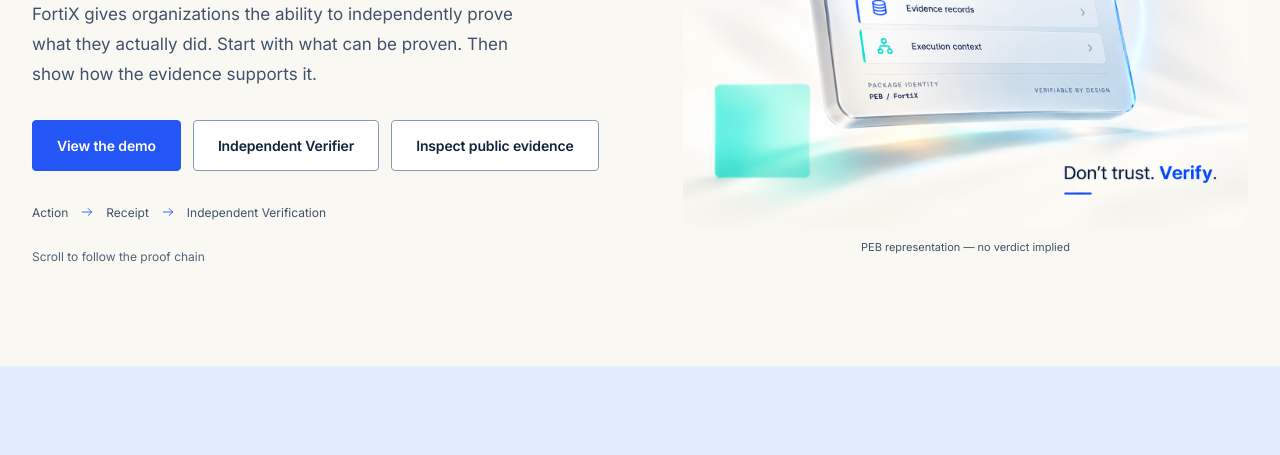
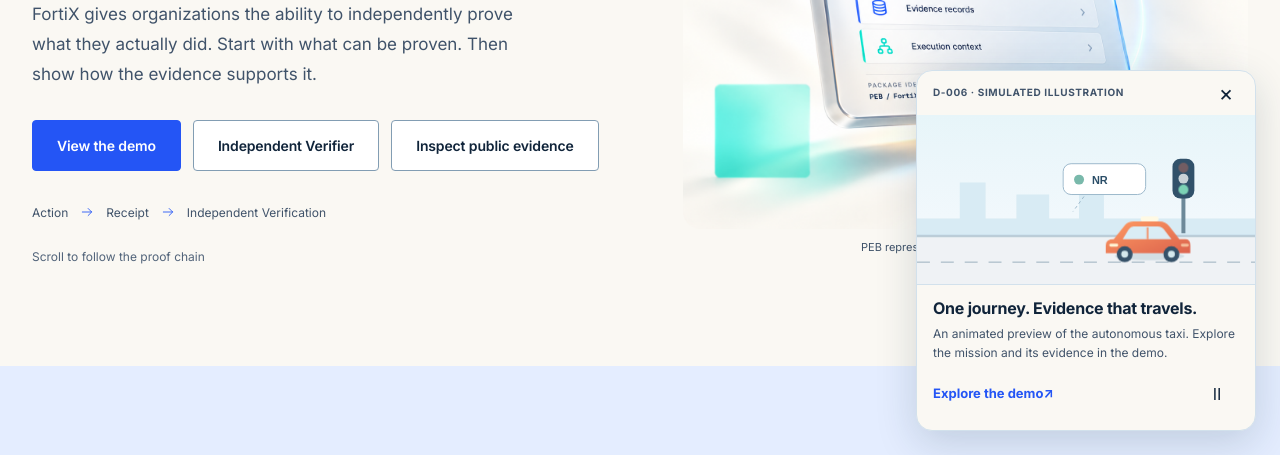
Before and after one commit to youneselyamani01-wq/fortix, a React (Vite) app in the folder site/: page / in a window 1280 px wide. Shown: the part 345-800 px from the top of the page. Built offline with nearby package versions, Linux system fonts and the light colour scheme; no server answers.

Commit message:
feat(site): integrate localized D-006 teaser into homepage

```diff
--- a/site/src/app/App.tsx
+++ b/site/src/app/App.tsx
@@ -14,6 +14,7 @@
 import { OpenVerification } from "../components/sections/OpenVerification";
 import { FinalStatement } from "../components/sections/FinalStatement";
 import { PilotSpace } from "../components/sections/PilotSpace";
+import { D006Teaser } from "../components/teaser/D006Teaser";
 import { Footer } from "../components/footer/Footer";
 
 export function App() {
@@ -28,6 +29,7 @@
       <Navigation />
       <main id="main-content">
         <Hero />
+        <D006Teaser />
         <ControlGap />
         <IndependentByDesign />
         <HowItWorks />
```
